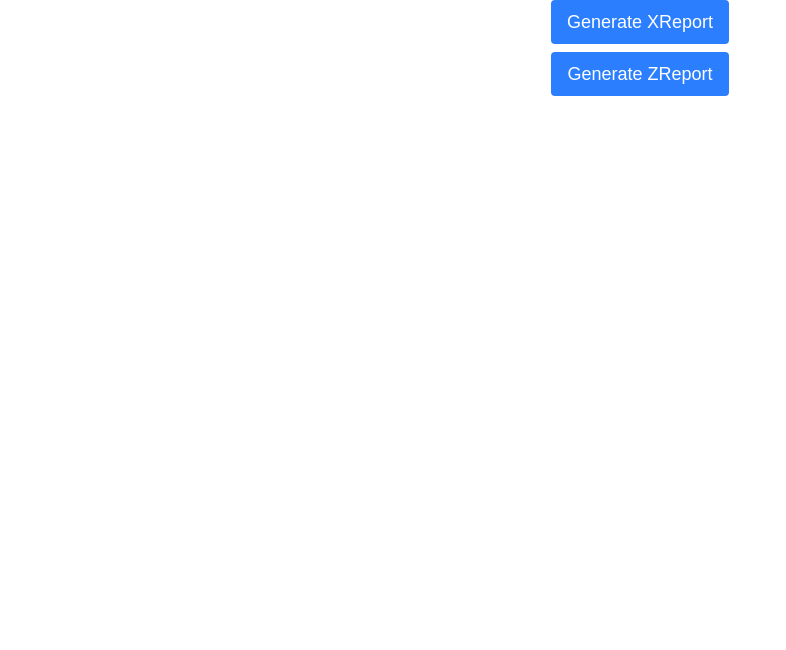
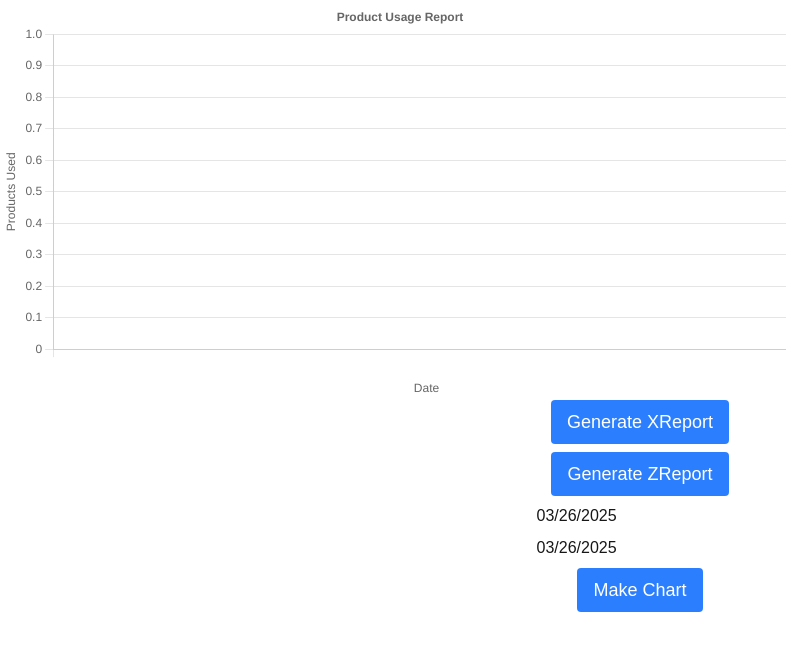
Before and after one commit to Arkaeyuh/bobapp, a Next.js app: page /analysis in a window 1280 px wide. Shown: the top 650 px of the page, without its empty margins (0-786 px from the left). Built offline with nearby package versions, Linux system fonts and the light colour scheme.

Commit message:
Inventory usage chart functionality done. Still need to style everything.

```diff
--- a/app/analysis/page.tsx
+++ b/app/analysis/page.tsx
@@ -1,10 +1,121 @@
 'use client'
 import React, {useEffect, useState, Suspense} from 'react'
 import Link from 'next/link'
+// https://www.npmjs.com/package/react-datepicker
+import DatePicker from "react-datepicker";
+import "react-datepicker/dist/react-datepicker.css";
+
+//https://www.chartjs.org/docs/latest/ and https://react-chartjs-2.js.org/
+import 'chart.js/auto';
+import { ChartData } from 'chart.js/auto';
+import { Bar, Chart } from 'react-chartjs-2';
+
+//TODO
+// MAKE PAGE NOT UGLY
+// MAKE CHART NOT UGLY
+// MAKE BETTER NO DATA indicator for x/z report
+// ADD GO BACK BUTTON TO MANAGER SELECTION PAGE
+// DON'T IMPORT FROM chart.js/auto BECAUSE BAD; ONLY IMPORT REQUIRED STUFF: https://www.chartjs.org/docs/latest/getting-started/integration.html#bundlers-webpack-rollup-etc
+
+interface sumAndDay {
+  sum:number,
+  day:string
+}
 
 export default function analysisPage()
 {
-    return(
+   const [analysisStart, setAnalysisStart] = useState<Date>(new Date());
+   const [analysisEnd, setAnalysisEnd] = useState<Date>(new Date());
+   const [chartData, setChartData] = useState<ChartData<"bar", (number | [number, number] | null)[], unknown>>({
+    labels: [""],
+    datasets: [{
+      label: 'Products Used',
+      data: [],
+      borderWidth: 1,
+    }]
+  });
+
+  const options = {
+    scales: {
+      x: {
+        title :{
+          display:true,
+          text: "Date"
+        }
+      },
+      y: {
+        beginAtZero: true,
+        title :{
+          display:true,
+          text: "Products Used"
+        }
+      }
+    },
+    plugins: {
+      title: {
+        display:true,
+        text: "Product Usage Report"
+      },
+      legend: {
+        display:false
+      }
+    }
+  }
+
+
+
+   async function updateChart() {
+      try {
+      // Setting up strings for analysis start date
+      const options: Intl.DateTimeFormatOptions = {
+        month: "2-digit",
+        day: "2-digit",
+      }
+
+      let analysisStartString = analysisStart.toLocaleString("en-US", options)
+      analysisStartString = analysisStartString.replaceAll("/","-")
+      analysisStartString = analysisStartString.replaceAll(",","")
+      analysisStartString = analysisStart.getFullYear()+"-"+analysisStartString
+
+      // Setting up string for analysis end date
+      let analysisEndString = analysisEnd.toLocaleString("en-US", options)
+      analysisEndString = analysisEndString.replaceAll("/","-")
+      analysisEndString = analysisEndString.replaceAll(",","")
+      analysisEndString = analysisEnd.getFullYear()+"-"+analysisEndString
+
+      // If want to set the date values for testing
+      // analysisStartString="2023-08-01"
+      // analysisEndString="2023-08-05"
+
+      // Quering database
+      const query = "SELECT SUM(numIngredientsUsed), transactiontime::timestamp::date AS day FROM transaction WHERE transactiontime BETWEEN '" + analysisStartString + " 00:00:00' AND '" + analysisEndString + " 23:59:59' GROUP BY day ORDER BY day";
+      const response = await fetch(`/api/analysis?query=${encodeURIComponent(query)}`, {method: 'Get'});
+      if (!response.ok)
+          throw new Error("Failed to get inventory report");
+      const data = await response.json();
+      // console.log(data.totalPerHours)
+
+      // Giving data a type to make mapping easier
+      const queryResults:sumAndDay[] = data.totalPerHours
+      // Setting chart data with results from query
+      setChartData({
+          labels: queryResults.map((sumAndDayValue) => sumAndDayValue.day.substring(0,10)),
+          datasets: [{
+            label: 'Products Used',
+            data: queryResults.map((sumAndDayValue) => sumAndDayValue.sum),
+            borderWidth: 1,
+          }]
+        })
+      } catch (error) {
+        console.error("Error making inventory report:", error);
+      }
+  }
+
+  return(
+    <>
+    <div className="h-100">
+      <Bar options={options} data={chartData}/>
+    </div>
       <div className = "grid gap-y-2 justify-items-center">
         <Link href={{ pathname: "/analysis/xReport"}}>
               <button className="text-lg text-white bg-blue-500 rounded hover:bg-blue-600 px-4 py-2">Generate XReport</button>
@@ -12,6 +123,10 @@ export default function analysisPage()
         <Link href={{ pathname: "/analysis/zReport"}}>
               <button className="text-lg text-white bg-blue-500 rounded hover:bg-blue-600 px-4 py-2">Generate ZReport</button>
         </Link>
+        <DatePicker selected={analysisStart} onChange={(date) => date && setAnalysisStart(date)}/>
+        <DatePicker selected={analysisEnd} onChange={(date) => date && setAnalysisEnd(date)}/>
+        <button onClick={()=>updateChart()} className="text-lg text-white bg-blue-500 rounded hover:bg-blue-600 px-4 py-2">Make Chart</button>
       </div>
-    )
+    </>
+  )
 }
--- a/app/analysis/xReport/page.tsx
+++ b/app/analysis/xReport/page.tsx
@@ -46,7 +46,7 @@ export default function xReportPage()
 
         // Quering database
         const query =  "SELECT SUM(totalamount) AS total, EXTRACT(HOUR FROM transactiontime) AS hour FROM transaction WHERE transactiontime BETWEEN '" + lastZReportTimeString + "' AND '" + currentTimeString + "' GROUP BY hour"
-            const response = await fetch(`/api/xzReport?query=${encodeURIComponent(query)}`, {method: 'Get'});
+        const response = await fetch(`/api/analysis?query=${encodeURIComponent(query)}`, {method: 'Get'});
         if (!response.ok)
             throw new Error("Failed to get x report");
         const data = await response.json();
@@ -69,13 +69,13 @@ export default function xReportPage()
           {
             queryResults.length>0 ?
               queryResults.map((qR, index) => <h1 key={index}>{qR.hour}</h1>)
-              :twentyFourElements.map((_, index) => <h1 key={index}>-1</h1>)
+              :twentyFourElements.map((_, index) => <h1 key={index}>No data</h1>)
           }
           <h2>Total</h2>
           {
             queryResults.length>0 ?
             queryResults.map((qR, index) => <h1 key={index}>{qR.total}</h1>)
-            :twentyFourElements.map((_, index) => <h1 key={index}>-1</h1>)
+            :twentyFourElements.map((_, index) => <h1 key={index}>No data</h1>)
           }
         </div>
         <Link href={{ pathname: "/analysis"}}>
--- a/app/analysis/zReport/page.tsx
+++ b/app/analysis/zReport/page.tsx
@@ -46,7 +46,7 @@ export default function zReportPage()
 
         // Quering database
         const query =  "SELECT SUM(totalamount) AS total, EXTRACT(HOUR FROM transactiontime) AS hour FROM transaction WHERE transactiontime BETWEEN '" + lastZReportTimeString + "' AND '" + currentTimeString + "' GROUP BY hour"
-            const response = await fetch(`/api/xzReport?query=${encodeURIComponent(query)}`, {method: 'Get'});
+        const response = await fetch(`/api/analysis?query=${encodeURIComponent(query)}`, {method: 'Get'});
         if (!response.ok)
             throw new Error("Failed to get z report");
         const data = await response.json();
@@ -70,13 +70,13 @@ export default function zReportPage()
           {
             queryResults.length>0 ?
               queryResults.map((qR, index) => <h1 key={index}>{qR.hour}</h1>)
-              :twentyFourElements.map((_, index) => <h1 key={index}>-1</h1>)
+              :twentyFourElements.map((_, index) => <h1 key={index}>No data</h1>)
           }
           <h2>Total</h2>
           {
             queryResults.length>0 ?
             queryResults.map((qR, index) => <h1 key={index}>{qR.total}</h1>)
-            :twentyFourElements.map((_, index) => <h1 key={index}>-1</h1>)
+            :twentyFourElements.map((_, index) => <h1 key={index}>No data</h1>)
           }
         </div>
         <Link href={{ pathname: "/analysis"}}>
--- a/app/api/xzReport/route.ts
+++ b/app/api/analysis/route.ts
@@ -11,11 +11,6 @@ export async function GET(request: Request)
         return NextResponse.json({ success: true, totalPerHours:totalPerHourResult.rows});
       } catch (error) {
         console.error("Error getting ingredients from db:", error);
-        return NextResponse.json({ success: false, error: "Failed to sign up user" }, { status: 500 });
+        return NextResponse.json({ success: false, error: "Failed to query databse for x/z report" }, { status: 500 });
       }
 }
-
-export async function POST()
-{
-
-}
--- a/app/api/ingredientSelection/route.ts
+++ b/app/api/ingredientSelection/route.ts
@@ -26,8 +26,3 @@ export async function GET(request: Request)
         return NextResponse.json({ success: false, error: "Failed to sign up user" }, { status: 500 });
       }
 }
-
-export async function POST()
-{
-
-}
--- a/app/layout.tsx
+++ b/app/layout.tsx
@@ -31,7 +31,7 @@ export default function RootLayout({
       >
         {/* <Navbar /> */}
         <CartProvider>
-            {children}
+          {children}
         </CartProvider>
       </body>
     </html>
--- a/components/cartContext.tsx
+++ b/components/cartContext.tsx
@@ -1,12 +1,11 @@
 "use client";
 import assert from 'assert';
 import React, {createContext, useState, useContext, ReactNode} from 'react';
-// To use the context, need the following three things
+// To use the context for its cart, need the following three things
 // 'use client'
 // import { useCart, Item, Ingredient} from '@/components/cartContext'
 // const {cart, addToCart, removeFromCart}  = useCart()
 // Top 2 should be at beginning of file. Last one should be inside the export default function
-
 
 // Type Definitions for Item, Ingredient, and the cartContextType
 export interface Item {
@@ -66,7 +65,7 @@ export function CartProvider({children}:Props) {
 
   return (
     <CartContext.Provider value={{cart, addToCart, removeFromCart, lastTimeRanZReport, setZReportTime}}>
-        {children}
+      {children}
     </CartContext.Provider>
   );
 }
--- a/package.json
+++ b/package.json
@@ -10,11 +10,14 @@
   },
   "dependencies": {
     "bcrypt": "^5.1.1",
+    "chart.js": "^4.4.8",
     "dotenv": "^16.4.7",
     "next": "^15.2.4",
     "next-auth": "^4.24.11",
     "pg": "^8.14.1",
     "react": "^19.0.0",
+    "react-chartjs-2": "^5.3.0",
+    "react-datepicker": "^8.2.1",
     "react-dom": "^19.0.0"
   },
   "devDependencies": {
```
Also changed, not shown: 1 other file (tests, documents, lock files or other folders). Lines whose indentation alone changed are shown as unchanged.
